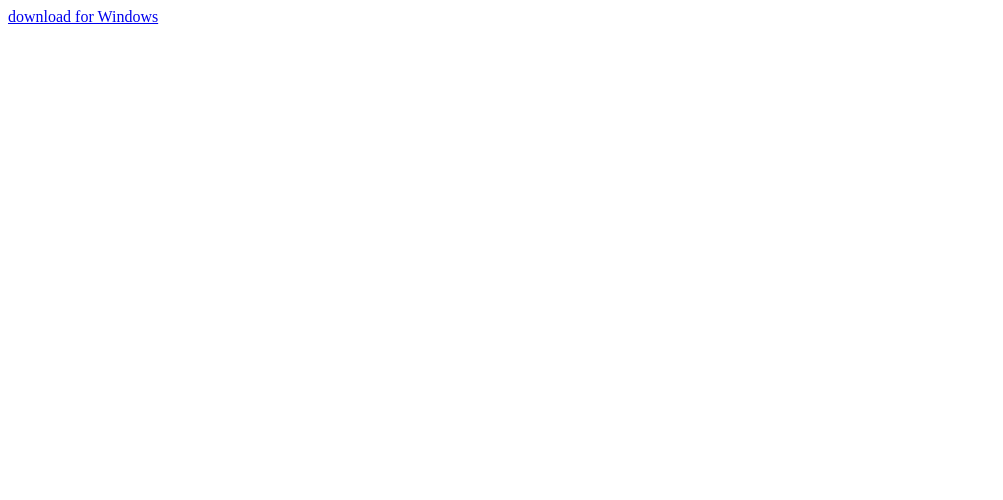
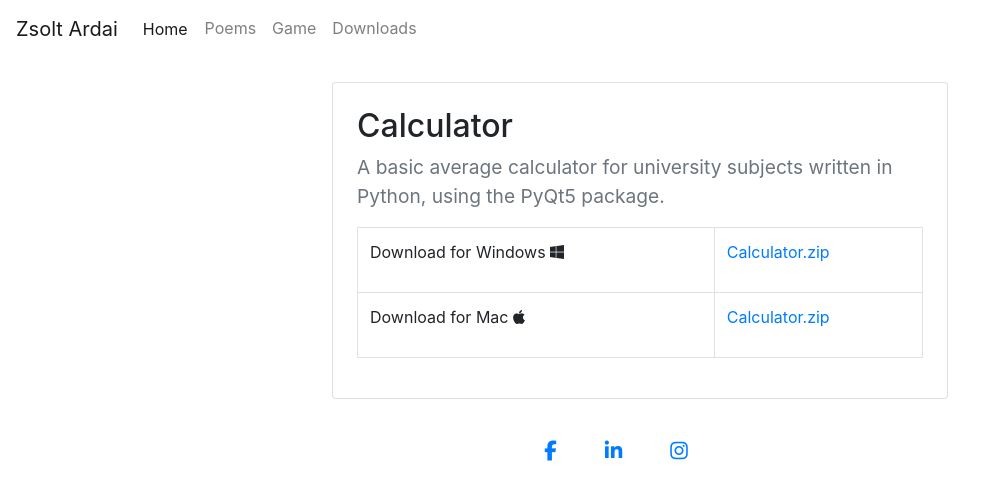
Before and after one commit to zsoltardai/statistics.github.io, a plain HTML site: page downloads.html in a window 1280 px wide. Shown: the whole page, without its empty margins (0-1003 px from the left). Drawn offline with nearby package versions, Linux system fonts and the light colour scheme.

Commit message:
Update downloads.html

```diff
--- a/downloads.html
+++ b/downloads.html
@@ -1,2 +1,100 @@
+<!DOCTYPE html>
+<html lang="en">
+    <head>
+        <meta charset="UTF-8">
+        <meta http-equiv="X-UA-Compatible" content="IE=edge">
+        <meta name="viewport" content="width=device-width, initial-scale=1.0">
+        <link rel="stylesheet" href="https://cdn.jsdelivr.net/npm/bootstrap@4.3.1/dist/css/bootstrap.min.css" integrity="sha384-ggOyR0iXCbMQv3Xipma34MD+dH/1fQ784/j6cY/iJTQUOhcWr7x9JvoRxT2MZw1T" crossorigin="anonymous">
+        <title>Zsolt Ardai</title>
+    </head>
+    <body>
+        <header>
+            <nav class="navbar navbar-expand-lg navbar-light">
+                <button class="navbar-toggler" type="button" data-toggle="collapse" data-target="#navbarNav" aria-controls="navbarNav" aria-expanded="false" aria-label="Toggle navigation">
+                    <span class="navbar-toggler-icon"></span>
+                </button>
+                <div class="collapse navbar-collapse" id="navbarNav">
+                    <a href="/" class="navbar-brand">Zsolt Ardai</a>
+                    <ul class="navbar-nav">
+                        <li class="nav-item active">
+                            <button class="nav-link btn" id="page-articles">Home</button>
+                        </li>
+                        <li class="nav-item">
+                            <a class="nav-link" href="/poems.html">Poems</a>
+                        </li>
+                        <li class="nav-item">
+                            <a class="nav-link" href="/game/index.html">Game</a>
+                        </li>
+                        <li class="nav-item">
+                            <a class="nav-link" href="/downloads.html">Downloads</a>
+                        </li>
+                        <!--<li class="nav-item">
+                            <button class="nav-link btn" id="page-poems">Poems</button>
+                        </li>
+                        -->
+                        <!--<li class="nav-item">
+                            <form class="form-inline">
+                                <input class="form-control form-control-sm mr-sm-2" type="search" placeholder="Search" aria-label="Search">
+                                <button class="btn btn-sm btn-outline-success my-2 my-sm-0" type="submit">Search</button>
+                            </form>
+                        </li>-->
+                    </ul>
+                </div>
+            </nav>
+        </header>
+        <main class="d-flex justify-content-between p-4">
+            <div class="container card w-50 p-4">
+                <h2>Calculator</h2>
+                <p class="text-muted" style="font-size: larger;">
+                    A basic average calculator for university subjects
+                    written in Python, using the PyQt5 package.
+                </p>
+                <table class="table table-bordered">
+                    <tbody>
+                        <tr>
+                            <td>
+                                <p>Download for Windows <i class="fa-brands fa-windows"></i></p>
+                            </td>
+                            <td>
+                                <a href="https://drive.google.com/uc?export=download&id=1-ThruWCExprszsM7IlIlWpxDw7OqYhVH">Calculator.zip</a>
+                            </td>
+                        </tr>
+                        <tr>
+                            <td>
+                                <p>Download for Mac <i class="fab fa-apple"></i></p>
+                            </td>
+                            <td>
+                                <a href="https://drive.google.com/uc?export=download&id=130VukfrrxAnWn1jlZkel8TJpIrATj6kH">Calculator.zip</a>
+                            </td>
+                        </tr>
+                    </tbody>
+                </table>
+            </div>
+        </main>
+        <footer class="d-flex flex-row justify-content-center w-100 mb-3 mt-3">
+            <a href="https://www.facebook.com/zsolt.ardai2000/">
+                <i class="fab fa-facebook-f fa-lg white-text mr-md-5 mr-3 fa-2x"></i>
+            </a>
+            <a href="https://www.linkedin.com/in/zsoltardai/">
+                <i class="fab fa-linkedin-in fa-lg white-text mr-md-5 mr-3 fa-2x"></i>
+            </a>
+            <a href="https://www.instagram.com/ardai.zsolt/">
+                <i class="fab fa-instagram fa-lg white-text mr-md-5 mr-3 fa-2x"></i>
+            </a>
+        </footer>
+        <script src="https://kit.fontawesome.com/1c819c2c7e.js" crossorigin="anonymous"></script>
+        <script src="https://code.jquery.com/jquery-3.3.1.slim.min.js" integrity="sha384-q8i/X+965DzO0rT7abK41JStQIAqVgRVzpbzo5smXKp4YfRvH+8abtTE1Pi6jizo" crossorigin="anonymous"></script>
+        <script src="https://cdn.jsdelivr.net/npm/popper.js@1.14.7/dist/umd/popper.min.js" integrity="sha384-UO2eT0CpHqdSJQ6hJty5KVphtPhzWj9WO1clHTMGa3JDZwrnQq4sF86dIHNDz0W1" crossorigin="anonymous"></script>
+        <script src="https://cdn.jsdelivr.net/npm/bootstrap@4.3.1/dist/js/bootstrap.min.js" integrity="sha384-JjSmVgyd0p3pXB1rRibZUAYoIIy6OrQ6VrjIEaFf/nJGzIxFDsf4x0xIM+B07jRM" crossorigin="anonymous"></script>
+        <script>
+            let btnCloseAlertById__OnClick = function(id) {
+                removeElementById(id);
+            }
 
-<a href="https://drive.google.com/uc?export=download&id=1-ThruWCExprszsM7IlIlWpxDw7OqYhVH">download for Windows</a>
+            let removeElementById = function (id) {
+                let child = document.getElementById(id);
+                child.parentElement.removeChild(child);
+            }
+        </script>
+    </body>
+</html>
```
